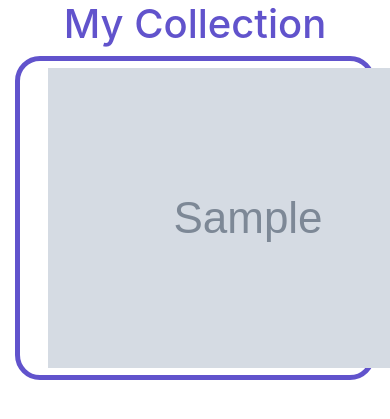
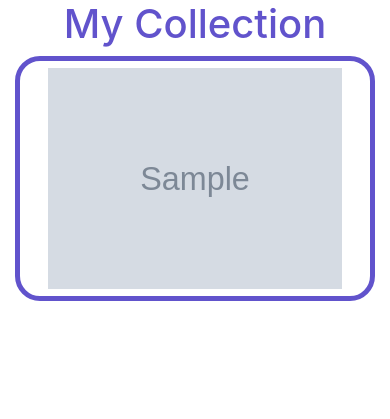
Before and after one commit to macc254/Instagram-clone, a Django app: template core/django/instagram-clone/insta/templates/all-images.html in a window 390 px wide; the page is wider, and only the part inside the window is pictured. Shown: the part 56-475 px from the top of that part. Run offline with Django 4.2, Linux system fonts and the light colour scheme; tables that the repository leaves empty hold one stand-in row (values such as "Sample post"); the template is opened without the code that fills it: values that come from a table or form of the project are taken from there, most other values are stand-ins (such as "Sample title", 1, 10 or a date in 2020); grey boxes marked "Sample" are stand-in pictures; parts of the project's set-up code (start-up, migrations or seed data) failed here and were passed over; some libraries are stand-ins or nearby versions.

Commit message:
display images

```diff
--- a/core/django/instagram-clone/insta/templates/all-images.html
+++ b/core/django/instagram-clone/insta/templates/all-images.html
@@ -12,7 +12,7 @@
 
     <div class="col-xs-6 col-sm-6 col-md-6 col-lg-6" style="border:solid 5px #6153cc;border-radius: 25px;">
         <a href="#" class="btn btn" type="button" class="btn btn-primary" data-toggle="modal" data-target="#{{i.id}}">
-            <img src="{{i.image.url}}" class="img-responsive" alt="Image" class="col-xs-12 col-sm-12 col-md-12 col-lg-12"> </a>
+            <img src="{{i.image.url}}" class="img-fluid" alt="Image" class="col-xs-12 col-sm-12 col-md-12 col-lg-12"> </a>
     </div>
 
     <!-- Modal -->
@@ -25,7 +25,7 @@
             <span aria-hidden="true">&times;</span>
                 </div>
                     <div class="modal-body col-xs-12 col-sm-12 col-md-12 col-lg-12">
-                        <img src=" {{i.image.url}} " class="img-responsive " alt="Image " class="col-xs-12 col-sm-12 col-md-12 col-lg-12"> </a>
+                        <img src=" {{i.image.url}} " class="img-fluid" alt="Image " class="col-xs-12 col-sm-12 col-md-12 col-lg-12"> </a>
                         <h2 class="text-center " style="color: #6153cc; "> {{ i.name }} </h2>
                         <p>{{i.caption}}</p>
                         <p style="color: #6153cc;">Like: {{i.likes}}</p>
--- a/core/django/instagram-clone/insta/urls.py
+++ b/core/django/instagram-clone/insta/urls.py
@@ -1,7 +1,16 @@
 from . import views
+from django.conf import settings
 from django.urls import re_path
+from django.conf.urls.static import static
+
 
 
 urlpatterns=[
     re_path('^$',views.welcome,name = 'welcome'),
+    re_path(r'^image/',views.display_image,name='displayImages'),
+    re_path(r'^search/', views.search_results, name='search_results'),
+
+
 ]
+if settings.DEBUG:
+    urlpatterns+= static(settings.MEDIA_URL, document_root = settings.MEDIA_ROOT)
--- a/core/django/instagram-clone/instagram/settings.py
+++ b/core/django/instagram-clone/instagram/settings.py
@@ -65,6 +65,8 @@ TEMPLATES = [
                 'django.template.context_processors.request',
                 'django.contrib.auth.context_processors.auth',
                 'django.contrib.messages.context_processors.messages',
+                'django.template.context_processors.media',
+
             ],
         },
     },
@@ -124,8 +126,8 @@ STATICFILES_DIRS = [
     os.path.join(BASE_DIR, "static"),
 ]
 
-STATIC_URL = 'static/'
-
+MEDIA_URL = '/media/'
+MEDIA_ROOT = os.path.join(BASE_DIR, 'media')
 # Default primary key field type
 # https://docs.djangoproject.com/en/4.0/ref/settings/#default-auto-field
 
```
Also changed, not shown: core/django/instagram-clone/images/2014_mercedes-benz_e-class_sedan_e63-amg-4matic_rbdg_oem_1_815x543.jpg (added), core/django/instagram-clone/media/images/2014_mercedes-benz_e-class_sedan_e63-amg-4matic-s-model_rq_oem_1_815x543.jpg (added), core/django/instagram-clone/media/images/2014_mercedes-benz_e-class_sedan_e63-amg-4matic-s-model_rqh_evox_1_815x543.jpg (added).
